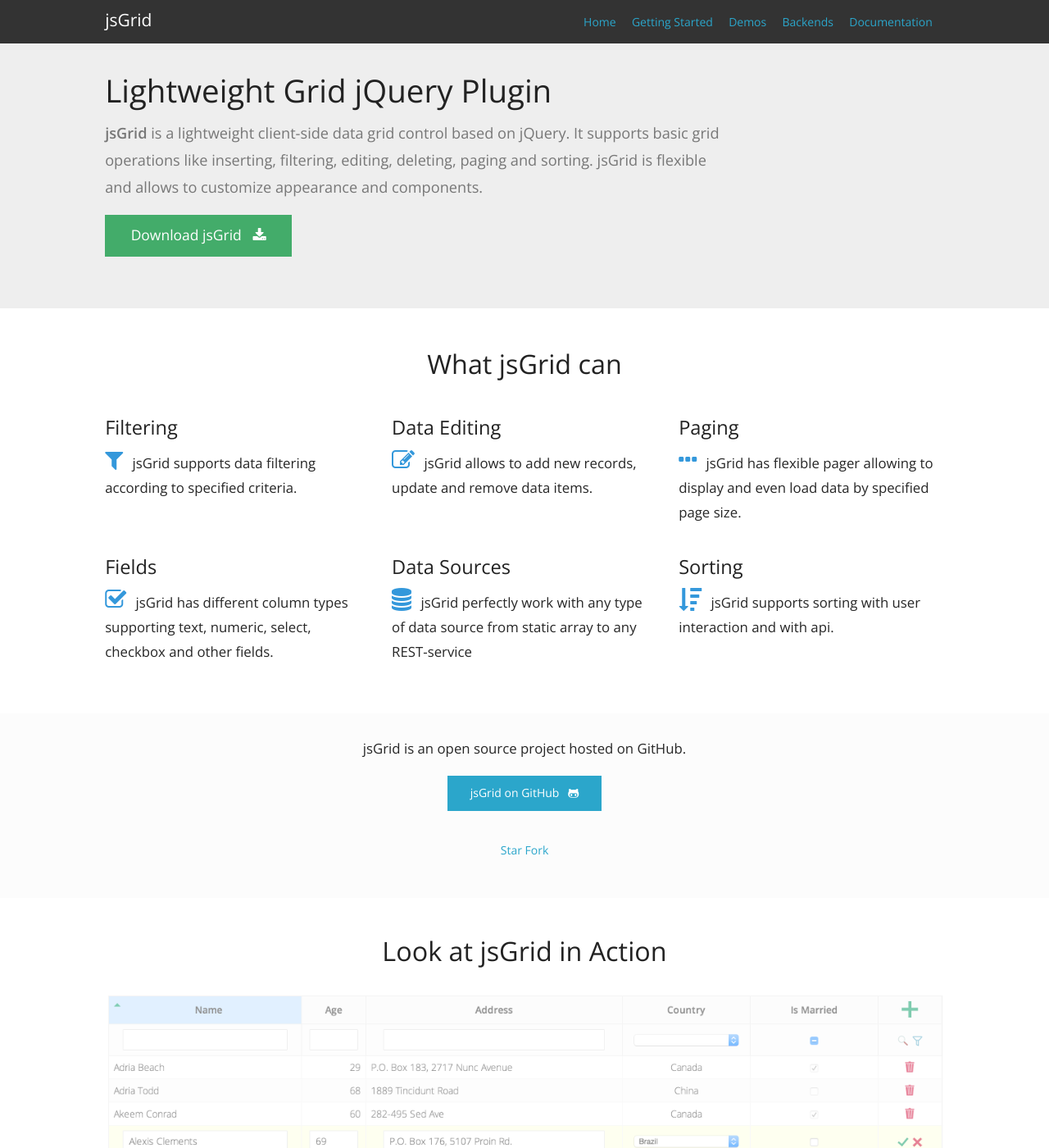
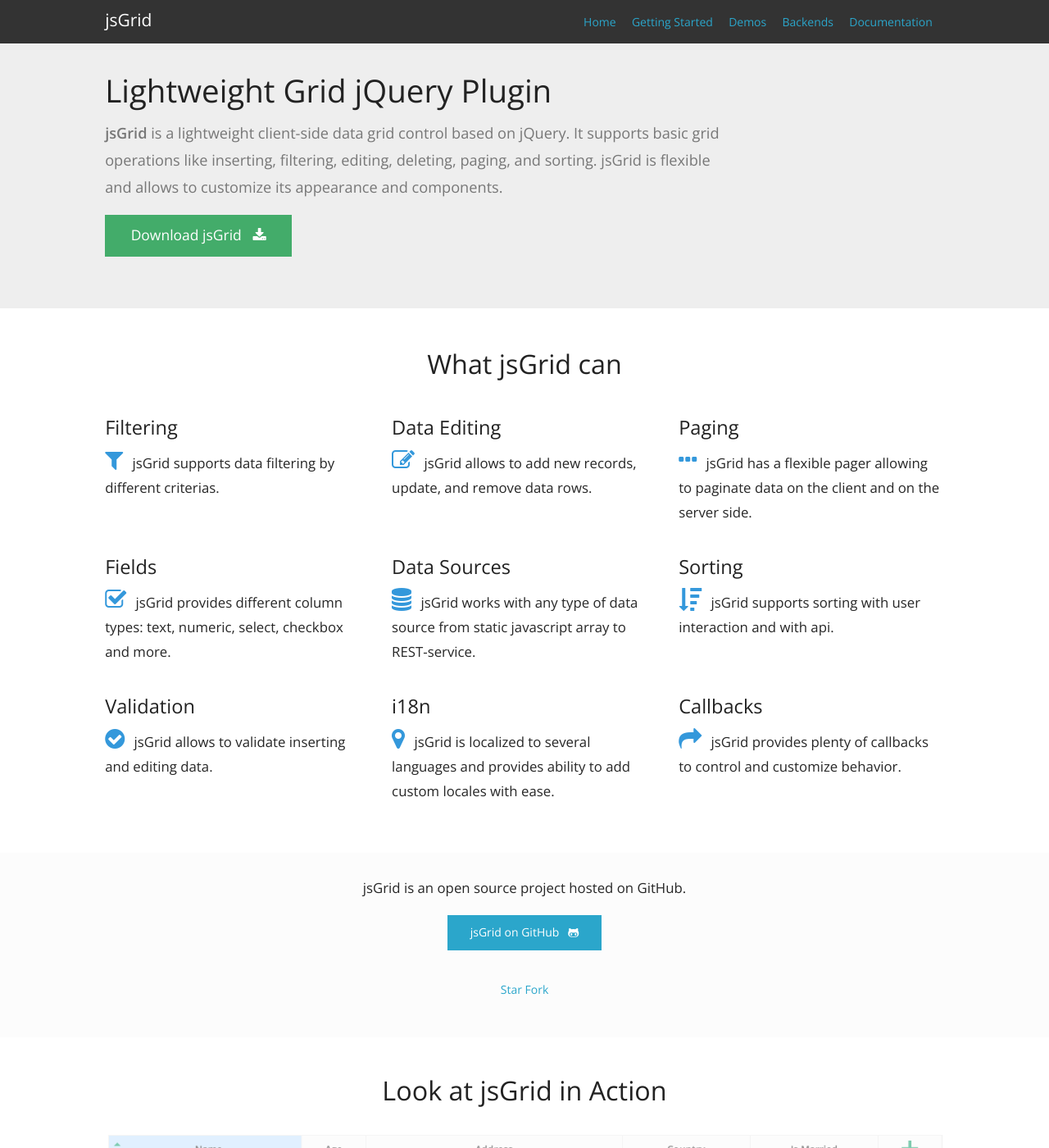
Before and after one commit to tabalinas/jsgrid, a Jekyll site: the page built from index.html, in a window 1280 px wide and 1400 px high. Shown: the whole window at 82% size. Built offline with Jekyll 4.4.1, drawn with Linux system fonts in a browser that asks for light colours; nearby versions of some CDN libraries; comment, search, counter and statistics services are not loaded.

Commit message:
Site: Update Home page

```diff
--- a/index.html
+++ b/index.html
@@ -10,8 +10,8 @@
         <div class="medium-9 columns content">
             <h1>Lightweight Grid jQuery Plugin</h1>
             <p><strong>jsGrid</strong> is a lightweight client-side data grid control based on jQuery.
-                It supports basic grid operations like inserting, filtering, editing, deleting, paging and sorting.
-                jsGrid is flexible and allows to customize appearance and components.</p>
+                It supports basic grid operations like inserting, filtering, editing, deleting, paging, and sorting.
+                jsGrid is flexible and allows to customize its appearance and components.</p>
             <p>
                 <a href="/getting-started" class="button large success">Download jsGrid &nbsp; <i class="fa fa-download"></i></a>
             </p>
@@ -32,30 +32,45 @@
     <div class="row">
         <div class="medium-4 columns feature-block">
             <h3>Filtering</h3>
-            <p><i class="fa fa-filter"></i> jsGrid supports data filtering according to specified criteria.</p>
+            <p><i class="fa fa-filter"></i> jsGrid supports data filtering by different criterias.</p>
         </div>
         <div class="medium-4 columns feature-block">
             <h3>Data Editing</h3>
-            <p><i class="fa fa-pencil-square-o"></i> jsGrid allows to add new records, update and remove data items.</p>
+            <p><i class="fa fa-pencil-square-o"></i> jsGrid allows to add new records, update, and remove data rows.</p>
         </div>
         <div class="medium-4 columns feature-block">
             <h3>Paging</h3>
-            <p><i class="fa fa-ellipsis-h"></i> jsGrid has flexible pager allowing to display and even load data by specified page size.</p>
+            <p><i class="fa fa-ellipsis-h"></i> jsGrid has a flexible pager allowing to paginate data on the client and on the server side.</p>
         </div>
     </div>
 
     <div class="row">
         <div class="medium-4 columns feature-block">
             <h3>Fields</h3>
-            <p><i class="fa fa-check-square-o"></i> jsGrid has different column types supporting text, numeric, select, checkbox and other fields.</p>
+            <p><i class="fa fa-check-square-o"></i> jsGrid provides different column types: text, numeric, select, checkbox and more.</p>
         </div>
         <div class="medium-4 columns feature-block">
             <h3>Data Sources</h3>
-            <p><i class="fa fa-database"></i> jsGrid perfectly work with any type of data source from static array to any REST-service</p>
+            <p><i class="fa fa-database"></i> jsGrid works with any type of data source from static javascript array to REST-service.</p>
         </div>
         <div class="medium-4 columns feature-block">
             <h3>Sorting</h3>
             <p><i class="fa fa-sort-amount-desc"></i> jsGrid supports sorting with user interaction and with api.</p>
+        </div>
+    </div>
+
+    <div class="row">
+        <div class="medium-4 columns feature-block">
+            <h3>Validation</h3>
+            <p><i class="fa fa-check-circle"></i> jsGrid allows to validate inserting and editing data.</p>
+        </div>
+        <div class="medium-4 columns feature-block">
+            <h3>i18n</h3>
+            <p><i class="fa fa-map-marker"></i> jsGrid is localized to several languages and provides ability to add custom locales with ease.</p>
+        </div>
+        <div class="medium-4 columns feature-block">
+            <h3>Callbacks</h3>
+            <p><i class="fa fa-share"></i> jsGrid provides plenty of callbacks to control and customize behavior.</p>
         </div>
     </div>
 </div>
```
